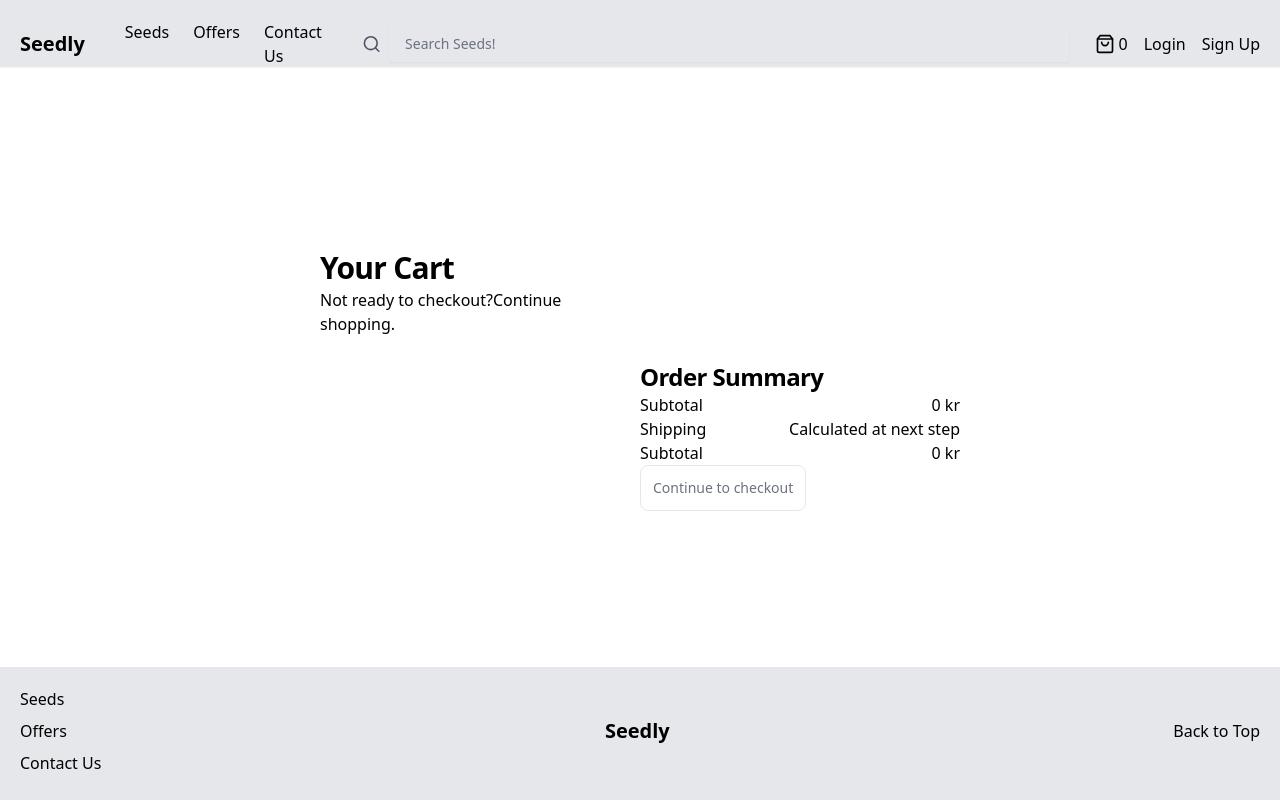
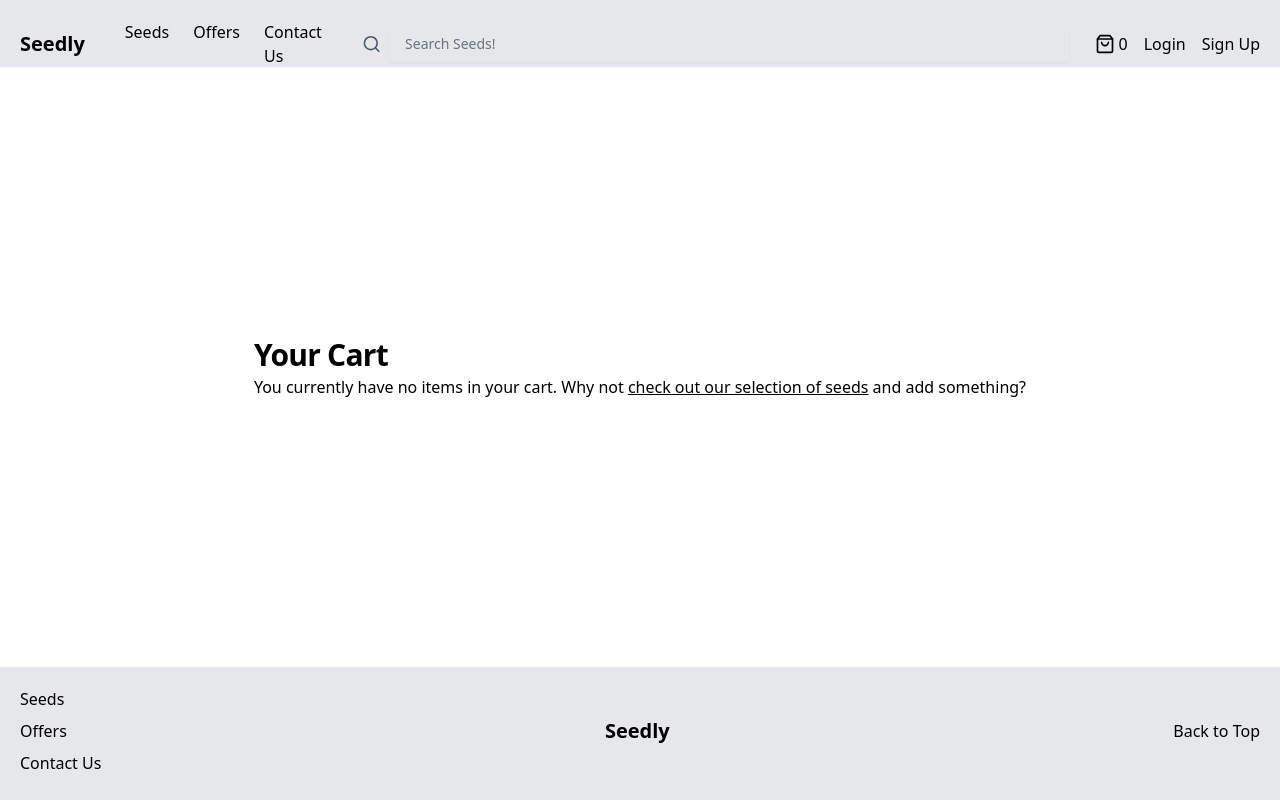
Before and after one commit to roztownsend/Seedly, a React (Vite) app in the folder frontend/vite-project/: page /cart in a window 1280 px wide. Built offline with nearby package versions, Linux system fonts and the light colour scheme.

Commit message:
Unify button/link styles for re-use; Add login CTA;

```diff
--- a/frontend/vite-project/src/components/card-component/ProductCardCart.tsx
+++ b/frontend/vite-project/src/components/card-component/ProductCardCart.tsx
@@ -32,7 +32,7 @@ const ProductCardCart: React.FC<ProductCardCartProps> = ({ item }) => {
         </h4>
       </div>
       <button
-        className="product-card-cart__remove"
+        className="product-card-cart__remove text-link-primary"
         onClick={() => removeItem(id)}
       >
         Remove
--- a/frontend/vite-project/src/components/card-component/ProductCardCartMobile.tsx
+++ b/frontend/vite-project/src/components/card-component/ProductCardCartMobile.tsx
@@ -41,7 +41,7 @@ const ProductCardCart: React.FC<tempCardType> = ({ item }) => {
           />
         </div>
         <button
-          className="product-card-cart__remove"
+          className="product-card-cart__remove text-link-primary"
           onClick={() => removeItem(id)}
         >
           Remove
--- a/frontend/vite-project/src/components/credentials/Credentials.css
+++ b/frontend/vite-project/src/components/credentials/Credentials.css
@@ -46,7 +46,6 @@
 .social-buttons-container {
   @apply flex flex-col mt-5 gap-3;
 }
-
 .social-button-icon {
   @apply text-lg mr-2 text-black;
 }
--- /dev/null
+++ b/frontend/vite-project/src/components/login-cta/LoginCta.css
@@ -0,0 +1,7 @@
+.login-cta {
+    @apply flex flex-col gap-6 text-center;
+}
+
+.sign-in-button {
+    @apply w-full;
+}
--- /dev/null
+++ b/frontend/vite-project/src/components/login-cta/LoginCta.tsx
@@ -0,0 +1,13 @@
+import { Link } from "react-router-dom";
+import "./LoginCta.css";
+
+export const LoginCta: React.FC = () => {
+    return (
+        <div className="login-cta">
+            Make sure you're logged in to get Seedly bonuses and special offers!
+            <Link to="/login">
+                <button className="button-secondary sign-in-button">Login to your Seedly account</button>
+            </Link>
+        </div>
+    )
+};
--- a/frontend/vite-project/src/components/order-summary/OrderSummary.css
+++ b/frontend/vite-project/src/components/order-summary/OrderSummary.css
@@ -1,3 +1,15 @@
+.order-summary-box {
+    @apply flex flex-col gap-6;
+}
+
 .subtotal, .shipping, .total {
-    @apply flex justify-between;
+    @apply flex justify-between py-2;
 }
+
+.shipping__figure--next-step {
+    @apply text-gray-700;
+}
+
+.total {
+    @apply border-t-2 border-black pt-4;
+}
--- a/frontend/vite-project/src/components/order-summary/OrderSummary.tsx
+++ b/frontend/vite-project/src/components/order-summary/OrderSummary.tsx
@@ -1,9 +1,7 @@
-import { useState } from "react";
-import { Link } from "react-router-dom";
 import { useCartStore } from "../../stores/cartStore";
 import "./OrderSummary.css";
 
-export const OrderSummary = () => {
+export const OrderSummary: React.FC = () => {
     const { cartTotal } = useCartStore();
 
     return (
@@ -14,16 +12,16 @@ export const OrderSummary = () => {
                 <div className="subtotal__figure">{cartTotal} kr</div>
             </div>
             <div className="shipping">
-                <div className="subtotal__label">Shipping</div>
-                <div className="subtotal__figure">Calculated at next step</div>
+                <div className="shipping__label">Shipping</div>
+                <div className="shipping__figure--next-step">Calculated at next step</div>
                  {/* todo: logic to show shipping based on stage of flow */}
             </div>
             <div className="total">
-                <div className="subtotal__label">Subtotal</div>
-                <div className="subtotal__figure">{cartTotal} kr</div>
+                <div className="total__label">Subtotal</div>
+                <div className="total__figure">{cartTotal} kr</div>
                 {/* todo: cart total + shipping */}
             </div>
-            <button className="button-secondary continue">Continue to checkout</button>
+            <button className="button-primary continue">Continue to checkout</button>
         </div>
 
     )
--- a/frontend/vite-project/src/index.css
+++ b/frontend/vite-project/src/index.css
@@ -29,7 +29,6 @@ footer {
 
 /* Global */
 @layer base {
-
   h1,
   h2,
   h3,
@@ -58,13 +57,17 @@ footer {
     @apply text-xl leading-snug tracking-tight;
   }
 
+  .text-link-primary {
+    @apply underline whitespace-normal inline;
+  }
+
   .button-primary {
-      @apply w-36 h-11
-        flex items-center justify-center bg-black text-white;
+      @apply border border-black bg-black text-white font-semibold
+        flex justify-center items-center p-4;
   }
 
   .button-secondary {
-      @apply border text-gray-500 text-sm border-gray-200
-        flex justify-center items-center p-3 rounded-lg;
+      @apply border border-gray-700 text-gray-700 font-semibold
+        flex justify-center items-center p-4;
   }
 }
--- a/frontend/vite-project/src/pages/Cart.tsx
+++ b/frontend/vite-project/src/pages/Cart.tsx
@@ -3,11 +3,12 @@ import { Link } from "react-router-dom";
 import ProductCardCartMobile from "../components/card-component/ProductCardCartMobile";
 import ProductCardCart from "../components/card-component/ProductCardCart";
 import { OrderSummary } from "../components/order-summary/OrderSummary";
+import { LoginCta } from "../components/login-cta/LoginCta";
 import { useProductsStore } from "../stores/productsStore";
 import { useCartStore } from "../stores/cartStore";
 import "./page-styles/cart.css";
 
-const Sample = () => {
+const Cart: React.FC = () => {
   const { cartItems, cartTotal, calculateCartTotal } = useCartStore();
   const { productList } = useProductsStore();
   useEffect(() => {
@@ -15,15 +16,22 @@ const Sample = () => {
     console.log(cartItems);
   }, [cartItems]);
 
+  if (cartItems.length === 0) {
+    return (
+      <div className="cart-header">
+      <h1 className="h3">Your Cart</h1>
+      You currently have no items in your cart. Why not <Link to="/seeds" className="text-link-primary">check out our selection of seeds</Link> and add something?
+      </div>
+    )}
+  else {
       return (
         <div className="cart">
           <div className="cart-sections">
-      <div className="header">
+          <div className="cart-header">
             <h1 className="h3">Your Cart</h1>
-        <p>Not ready to checkout?
-          <Link to="/seeds" className="header-link">
-            Continue shopping</Link>.
-        </p>
+            <div className="cart-header__not-ready">Not ready to checkout?{' '}
+              <Link to="/seeds" className="text-link-primary">Continue shopping</Link>.
+            </div>
           </div>
             <section className="cart-items">
               <div className="cart-items__list">
@@ -38,10 +46,12 @@ const Sample = () => {
             </section>
             <section className="order-summary">
               <OrderSummary />
+              <LoginCta />
           </section>
           </div>
         </div>
       );
+  }
 };
 
-export default Sample;
+export default Cart;
--- a/frontend/vite-project/src/pages/page-styles/cart.css
+++ b/frontend/vite-project/src/pages/page-styles/cart.css
@@ -1,13 +1,17 @@
 .cart-sections {
-    @apply grid grid-cols-4;
+    @apply grid grid-cols-10 gap-4;
 }
 
-.header, .cart-items {
-    @apply col-start-2;
+.cart-header {
+    @apply col-start-2 col-end-8;
 }
 
-.header {
-    @apply py-6;
+.cart-items {
+    @apply col-start-2 col-end-5;
+}
+
+.cart-items {
+    @apply overflow-y-scroll;
 }
 
 .cart-items__list {
@@ -15,9 +19,9 @@
 }
 
 .list-wrapper {
-    @apply p-3 mb-3 border-b-2;
+    @apply py-3 mb-3 border-b-2;
 }
 
 .order-summary {
-    @apply col-start-3;
+    @apply col-start-7 col-end-10 flex flex-col gap-6 w-full;
 }
```
Lines whose indentation alone changed are shown as unchanged.
